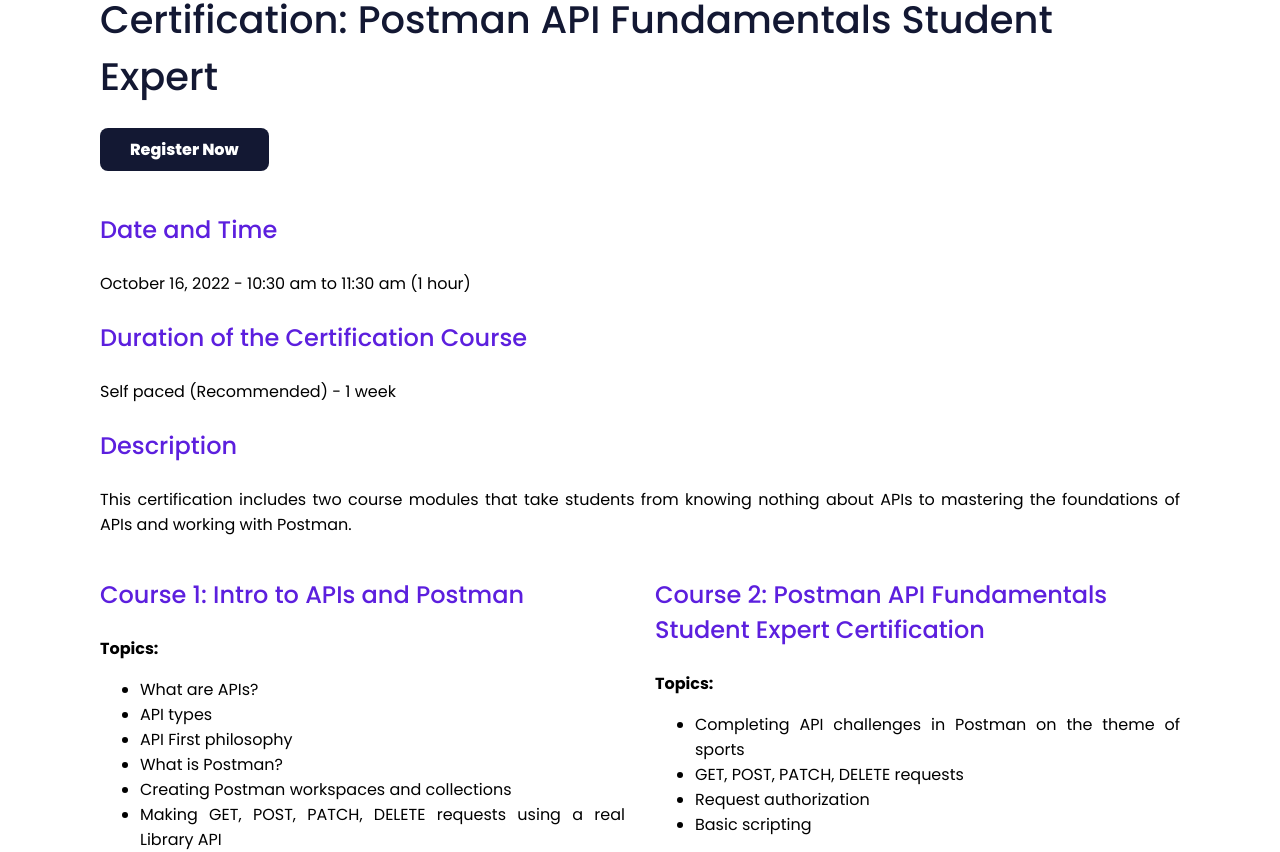
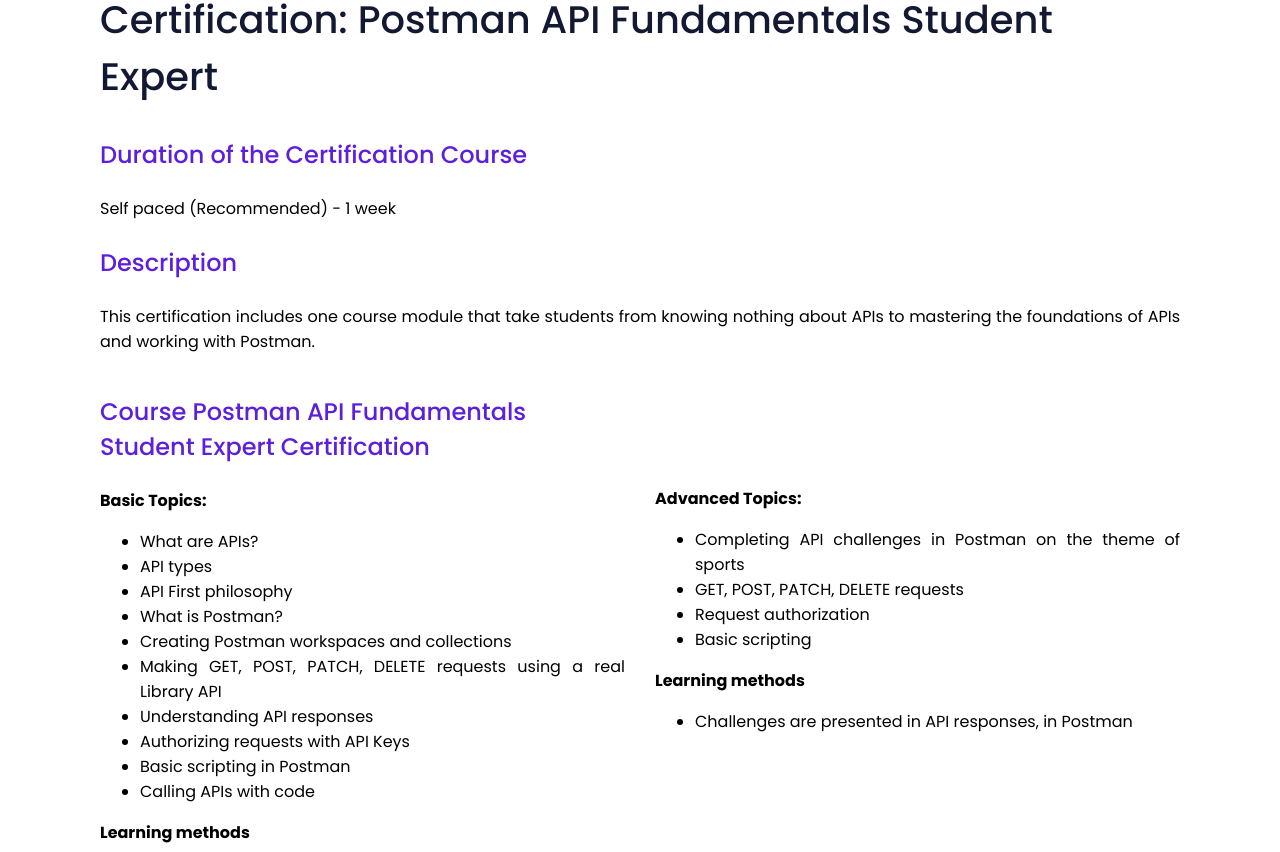
Before and after one commit to COSH-NITK/cosh-website, a React (Create React App) app: page /postman-classroom-program in a window 1280 px wide. Shown: the part 680-1532 px from the top of the page. Built offline with nearby package versions, Linux system fonts and the light colour scheme.

Commit message:
Minor changes fixed
- Major: Removal of Register now button

```diff
--- a/src/Pages/Postman/Postman.jsx
+++ b/src/Pages/Postman/Postman.jsx
@@ -33,20 +33,15 @@
             {/* <h2>Details of the Certificate Course</h2> */}
             <h2>Certification: Postman API Fundamentals Student Expert</h2>
 
-            <a href="https://forms.gle/pUNLzCXjmnu54nGJA" target="_blank" className="button-dark">Register Now</a>
-
-            <h3 style={{marginTop: '50px'}}>Date and Time</h3>
-            <p>October 16, 2022 - 10:30 am to 11:30 am (1 hour)</p>
-
             <h3>Duration of the Certification Course</h3>
             <p>Self paced (Recommended) - 1 week</p>
 
             <h3>Description</h3>
-            <p>This certification includes two course modules that take students from knowing nothing about APIs to mastering the foundations of APIs and working with Postman. </p>
+            <p>This certification includes one course module that take students from knowing nothing about APIs to mastering the foundations of APIs and working with Postman. </p>
             <div className="row">
                 <div className="rowItem">
-                    <h3>Course 1: Intro to APIs and Postman</h3>
-                    <strong>Topics:</strong>
+                    <h3>Course Postman API Fundamentals Student Expert Certification</h3>
+                    <strong>Basic Topics:</strong>
                     <ul>
                         <li>What are APIs?</li>
                         <li>API types</li>
@@ -67,8 +62,8 @@
                     </ul>
                 </div>
                 <div className="rowItem">
-                    <h3>Course 2: Postman API Fundamentals Student Expert Certification</h3>
-                    <strong>Topics:</strong>
+                    <div style={{height: '20%'}}></div>
+                    <strong>Advanced Topics:</strong>
                     <ul>
                         <li>Completing API challenges in Postman on the theme of sports</li>
                         <li>GET, POST, PATCH, DELETE requests</li>
@@ -84,7 +79,7 @@
 
             <h3>What will students get?</h3>
             <p>
-            Upon completion, students will earn a Postman API Fundamentals Student Expert badge that they can share on LinkedIn and social media to prove their API and Postman skills.
+            Upon completion, students will earn a Postman API Fundamentals Student Expert badge that they can share on LinkedIn and social media to prove their API and Postman skills. Besides, COSH NITK will provide a hard copy of the Certificate.
             </p>
 
             <hr />
```
